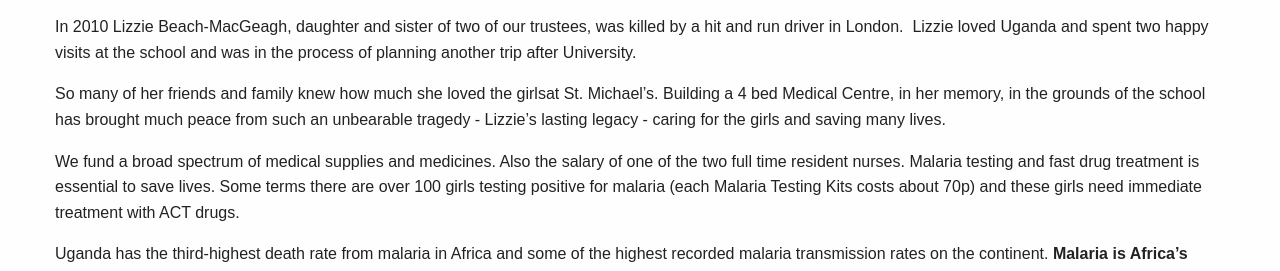
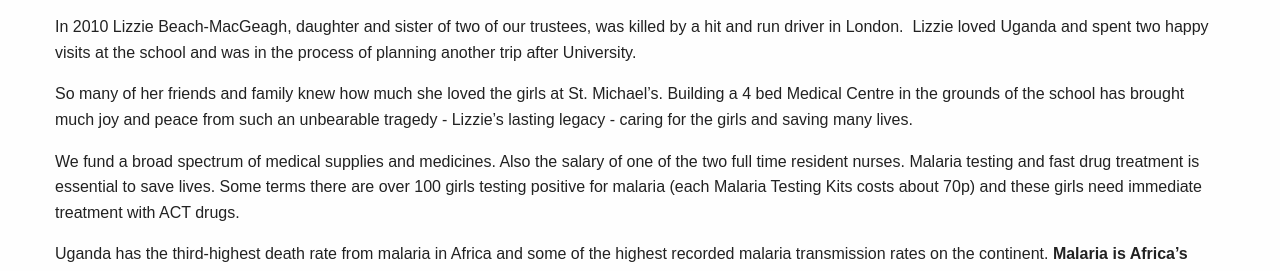
Before and after one commit to Eelviny/fsmu.co.uk, a Jekyll site: the page built from _projects/liz-place.md, in a window 1280 px wide. Shown: the part 811-1082 px from the top of the page. Built offline with Jekyll 4.4.1, drawn with Linux system fonts in a browser that asks for light colours; nearby versions of some CDN libraries; a style sheet for code colours, icons or effects is not loaded.

Commit message:
Update from Forestry.io - liz-place.md

```diff
--- a/_projects/liz-place.md
+++ b/_projects/liz-place.md
@@ -10,7 +10,7 @@
 
 In 2010 Lizzie Beach-MacGeagh, daughter and sister of two of our trustees, was killed by a hit and run driver in London.  Lizzie loved Uganda and spent two happy visits at the school and was in the process of planning another trip after University.
 
-So many of her friends and family knew how much she loved the girlsat St. Michael's. Building a 4 bed Medical Centre, in her memory, in the grounds of the school has brought much peace from such an unbearable tragedy - Lizzie’s lasting legacy - caring for the girls and saving many lives.
+So many of her friends and family knew how much she loved the girls at St. Michael's. Building a 4 bed Medical Centre in the grounds of the school has brought much joy and peace from such an unbearable tragedy - Lizzie’s lasting legacy - caring for the girls and saving many lives.
 
 We fund a broad spectrum of medical supplies and medicines. Also the salary of one of the two full time resident nurses. Malaria testing and fast drug treatment is essential to save lives.  Some terms there are over 100 girls testing positive for malaria (each Malaria Testing Kits costs about 70p) and these girls need immediate treatment with ACT drugs.
 
```
